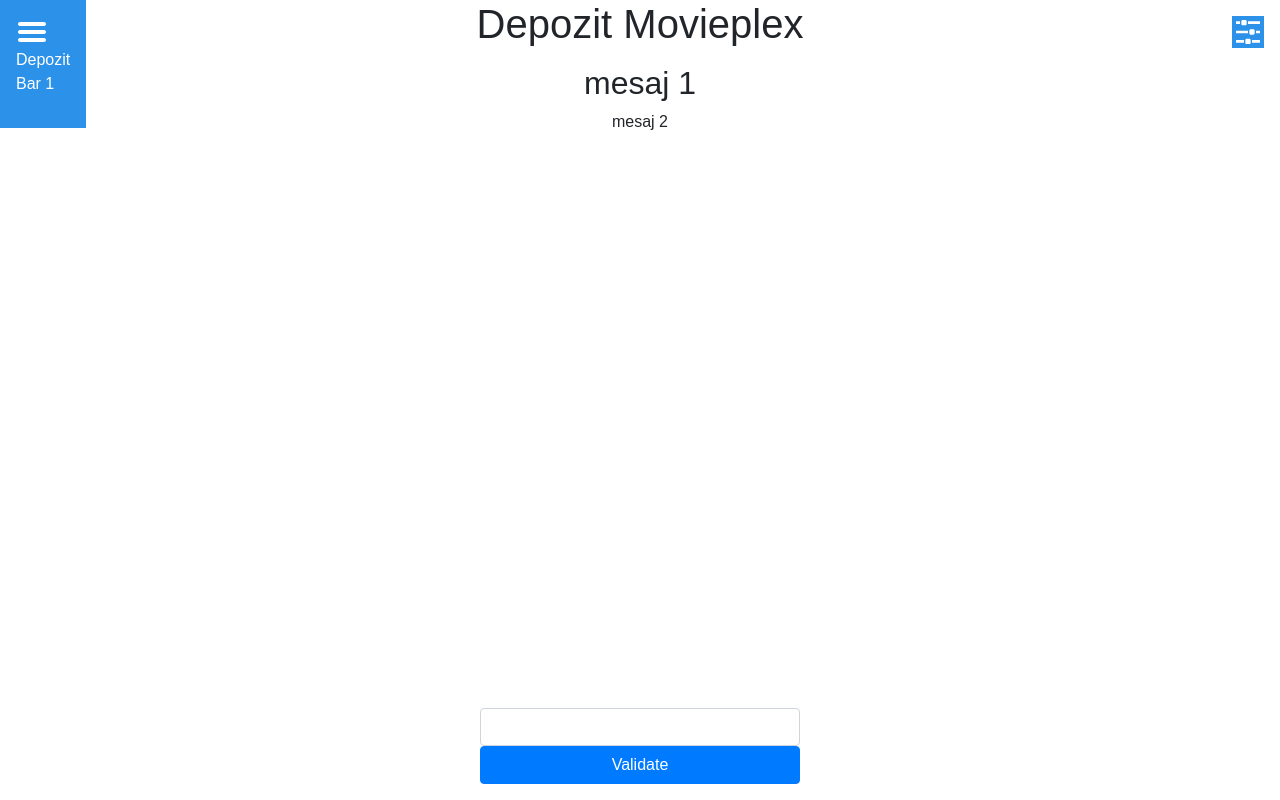
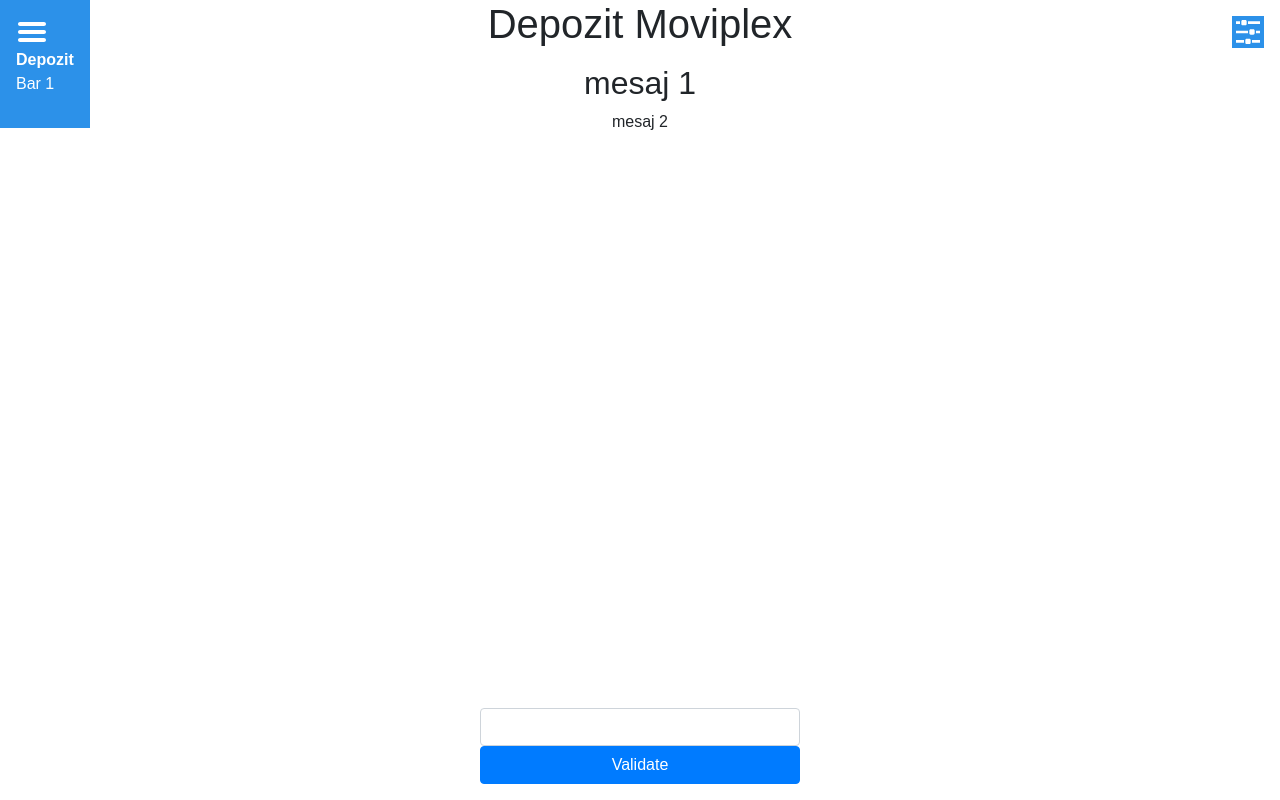
Before and after one commit to fl0v/cnmg.erp.validator.react, a React app: page / in a window 1280 px wide. Both pictures are taken after a click on the link 32 px from the left and 30 px from the top of the page. Built offline with nearby package versions, Linux system fonts and the light colour scheme.

Commit message:
react context

```diff
--- /dev/null
+++ b/src/components/codeform.js
@@ -0,0 +1,29 @@
+import React from "react";
+
+function CodeMessage(props) {
+  const messages = props.messages;
+  const html = messages.map(m => (
+    <li dangerouslySetInnerHTML={{ __html: m }} />
+  ));
+  return <ul className="messages list-unstyled">{html}</ul>;
+}
+
+export default function CodeForm(props) {
+  const messages = ["<h2>mesaj 1</h2>", "<p>mesaj 2</p>"];
+  return (
+    <form className="code m-3">
+      <CodeMessage messages={messages} />
+      <div className="form-group fixed-bottom m-3 mx-auto">
+        <input
+          type="text"
+          name="code"
+          value={props.code}
+          className="form-control text-center"
+        />
+        <button type="submit" className="btn btn-primary w-100">
+          Validate
+        </button>
+      </div>
+    </form>
+  );
+}
--- /dev/null
+++ b/src/components/header.js
@@ -0,0 +1,13 @@
+import React from "react";
+import { CinemaContext } from "../context/cinema";
+import { StorageContext } from "../context/storage";
+
+export default function Header() {
+  const { storage } = React.useContext(StorageContext);
+  const { cinema } = React.useContext(CinemaContext);
+  return (
+    <h1>
+      {storage.name} {cinema.name}
+    </h1>
+  );
+}
--- a/src/components/leftmenu.js
+++ b/src/components/leftmenu.js
@@ -1,29 +1,41 @@
 import React, { useState } from "react";
+import { StorageContextConsumer } from "../context/storage";
 import { ReactComponent as Img } from "/src/res/menu.svg";
 
 function StorageMenuItem(props) {
-  const storage = props.storage;
-  const [storageId, setStorageId] = useState(storage.id);
-  const selectStorage = (el) => setStorageId(el.dataset.id)
-  const hash = '#storage-' + storageId;
+  const { active, storage, setStorageId } = props;
   return (
-    <li>
-      <a href={hash} data-id={storageId} className="text-reset" onClick={(ev) => console.log(ev)}>{storage.name}</a>
+    <li className={active && "active"}>
+      <a href="#" className="text-reset" onClick={setStorageId}>
+        {storage.name}
+      </a>
     </li>
   );
 }
 
-export function LeftMenu(props) {
+export default function LeftMenu(props) {
   const [expanded, setExpanded] = useState(false);
-  const items = props.storages.map((m) => <StorageMenuItem storage={m} />);
-  let classNames = ['expandable'];
-  classNames.push(expanded ? "expanded p-3" : 'm-3');
+  const onClick = e => setExpanded(!expanded);
+  let classNames = ["expandable"];
+  classNames.push(expanded ? "expanded p-3" : "m-3");
   return (
-    <section id="left-menu" className={classNames.join(' ')}>
-      <a href="#left-menu" onClick={() => setExpanded(!expanded)} className="icon">
-        <Img />
-      </a>
-      <ul class="content list-unstyled">{items}</ul>
-    </section>
+    <StorageContextConsumer>
+      {context => (
+        <section id="left-menu" className={classNames.join(" ")}>
+          <a href="#left-menu" onClick={onClick} className="icon">
+            <Img />
+          </a>
+          <ul className="content list-unstyled">
+            {context.storageList.map(storage => (
+              <StorageMenuItem
+                storage={storage}
+                setStorageId={() => context.setStorageId(storage.id)}
+                active={storage.id === context.storage.id}
+              />
+            ))}
+          </ul>
+        </section>
+      )}
+    </StorageContextConsumer>
   );
 }
--- /dev/null
+++ b/src/context/cinema.js
@@ -0,0 +1,35 @@
+import React from "react";
+
+const Context = React.createContext();
+const Consumer = Context.Consumer;
+const Provider = Context.Provider;
+//const { Provider, Consumer } = React.createContext();
+
+class CinemaContextProvider extends React.Component {
+  state = {
+    cinema: {
+      id: 123,
+      code: "BUCMVX",
+      name: "Moviplex"
+    }
+  };
+
+  render() {
+    return (
+      <Provider
+        value={{
+          cinema: this.state.cinema,
+          setCinema: cinema => this.setState({ cinema })
+        }}
+      >
+        {this.props.children}
+      </Provider>
+    );
+  }
+}
+
+export {
+  CinemaContextProvider,
+  Consumer as CinemaContextConsumer,
+  Context as CinemaContext
+};
--- /dev/null
+++ b/src/context/settings.js
@@ -0,0 +1,35 @@
+import React from "react";
+
+const Context = React.createContext();
+const Consumer = Context.Consumer;
+const Provider = Context.Provider;
+//const SettingsContext = React.createContext();
+
+class SettingsContextProvider extends React.Component {
+  state = {
+    settings: {
+      title: "Validator",
+      apiBaseUrl: "http://localhost",
+      apiLicense: "my-license-1231231"
+    }
+  };
+
+  render() {
+    return (
+      <Provider
+        value={{
+          settings: this.state.settings,
+          setSettings: settings => this.setState({ settings })
+        }}
+      >
+        {this.props.children}
+      </Provider>
+    );
+  }
+}
+
+export {
+  SettingsContextProvider,
+  Consumer as SettingsContextConsumer,
+  Context as SettingsContext
+};
--- /dev/null
+++ b/src/context/storage.js
@@ -0,0 +1,53 @@
+import React from "react";
+
+const Context = React.createContext();
+const Consumer = Context.Consumer;
+const Provider = Context.Provider;
+//const { Provider, Consumer } = React.createContext();
+
+class StorageContextProvider extends React.Component {
+  state = {
+    storage: {
+      id: 1,
+      name: "Depozit"
+    },
+    storageList: [
+      {
+        id: 1,
+        name: "Depozit"
+      },
+      {
+        id: 2,
+        name: "Bar 1"
+      }
+    ]
+  };
+
+  render() {
+    return (
+      <Provider
+        value={{
+          storage: this.state.storage,
+          storageList: this.state.storageList,
+          setStorageId: id => {
+            const storage = this.state.storageList.find(
+              storage => storage.id === id
+            );
+            this.setState({ storage });
+          },
+          setStorageList: storageList => {
+            this.setState({ storageList });
+          }
+        }}
+      >
+        {this.props.children}
+      </Provider>
+    );
+  }
+}
+
+export {
+  StorageContextProvider,
+  Consumer as StorageContextConsumer,
+  Context as StorageContext
+};
--- a/src/res/validator.css
+++ b/src/res/validator.css
@@ -25,6 +25,9 @@ form.code {
 #left-menu .icon {
   fill: #fff;
 }
+#left-menu .active {
+  font-weight: bold;
+}
 #settings-menu {
   text-align: left;
   position: absolute;
--- a/src/validator.js
+++ b/src/validator.js
@@ -1,80 +1,28 @@
 import React from "react";
-import { LeftMenu } from "./components/leftmenu";
-import { SettingsMenu } from "./components/settingsmenu"
+import { SettingsContextProvider } from "./context/settings";
+import { CinemaContextProvider } from "./context/cinema";
+import { StorageContextProvider } from "./context/storage";
+import Header from "./components/header";
+import LeftMenu from "./components/leftmenu";
+import SettingsMenu from "./components/settingsmenu";
+import CodeForm from "./components/codeform";
 import "./res/validator.css";
 
-let Settings = {
-  title: "Validator",
-  apiBaseUrl: "http://localhost",
-  apiLicense: "my-license-1231231",
-  storageId: 1
-};
-
-const StorageList = [
-  {
-    id: 1,
-    name: "Depozit"
-  },
-  {
-    id: 2,
-    name: "Bar 1"
+export default class Validator extends React.Component {
+  render() {
+    return (
+      <SettingsContextProvider>
+        <div id="validator">
+          <StorageContextProvider>
+            <CinemaContextProvider>
+              <Header />
+            </CinemaContextProvider>
+            <LeftMenu />
+          </StorageContextProvider>
+          <SettingsMenu />
+          <CodeForm />
+        </div>
+      </SettingsContextProvider>
+    );
   }
-];
-
-const Cinema = {
-  id: 123,
-  code: "BUCMVX",
-  name: "Movieplex"
-};
-
-function Header(props) {
-  let storage = props.storage;
-  return (
-    <header>
-      <h1>
-        {storage && <span>{storage.name}</span>} {props.cinema.name}
-      </h1>
-    </header>
-  );
 }
-
-function CodeMessage(props) {
-  const messages = props.messages;
-  const html = messages.map(m => (
-    <li dangerouslySetInnerHTML={{ __html: m }} />
-  ));
-  return <ul class="messages list-unstyled">{html}</ul>;
-}
-
-function CodeForm(props) {
-  const messages = ["<h2>mesaj 1</h2>", "<p>mesaj 2</p>"];
-
-  return (
-    <form className="code m-3">
-      <CodeMessage messages={messages} />
-      <div className="form-group fixed-bottom m-3 mx-auto">
-        <input
-          type="text"
-          name="code"
-          value={props.code}
-          className="form-control text-center"
-        />
-        <button type="submit" className="btn btn-primary w-100">
-          Validate
-        </button>
-      </div>
-    </form>
-  );
-}
-
-export default function Validator() {
-  let storage = StorageList.find(storage => storage.id === Settings.storageId);
-  return (
-    <div id="validator">
-      <Header cinema={Cinema} storage={storage} />
-      <CodeForm />
-      <LeftMenu cinema={Cinema} storages={StorageList} settings={Settings} />
-      <SettingsMenu settings={Settings} />
-    </div>
-  );
-}
```
Also changed, not shown: src/components/settingsmenu.js (+11 -9 lines), src/context/user.js (added, +34 -0 lines).
